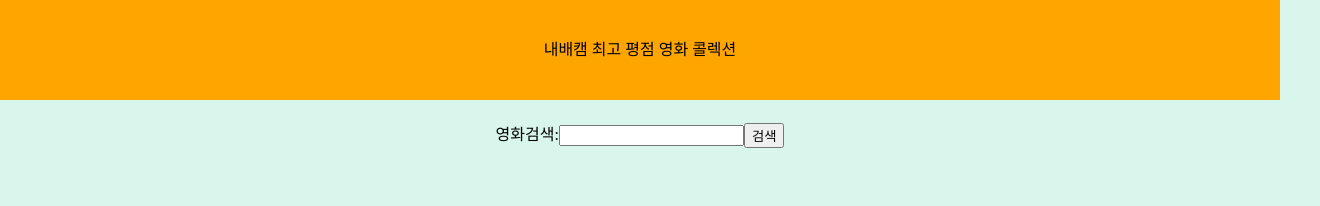
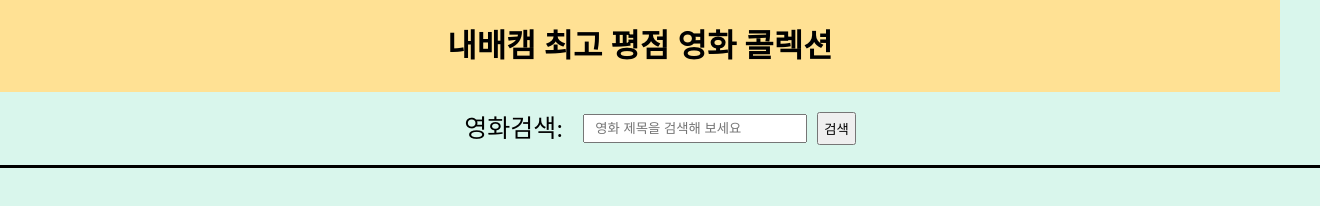
Before and after one commit to mingjeongg/personal-project, a plain HTML site: page index.html in a window 1280 px wide. Shown: the whole page, 1320 px wide, since content can reach past the window. Drawn offline with Linux system fonts and the light colour scheme; no server answers.

Commit message:
css 대강 완성

```diff
--- a/index.html
+++ b/index.html
@@ -13,9 +13,13 @@
     <header class="head">내배캠 최고 평점 영화 콜렉션</header>
 
     <form class="search">
-      영화검색:
-      <input type="text" />
-      <button>검색</button>
+      <label class="search-label"> 영화검색:</label>
+      <input
+        type="text"
+        class="search-input"
+        placeholder="영화 제목을 검색해 보세요"
+      />
+      <button class="search-button">검색</button>
     </form>
 
     <ul class="movie-list"></ul>
--- a/src/main.js
+++ b/src/main.js
@@ -60,11 +60,33 @@ fetch(
     console.log(topMovies);
   });
 
-card????????????????????????????????????????????????????????
-  .forEach(function (x) {
-    if (x.movieName.includes(searchKeyword)) {
-      card.style.display;
+// card????????????????????????????????????????????????????????
+//   .forEach(function (x) {
+//     if (x.movieName.includes(searchKeyword)) {
+//       card.style.display;
+//     }
+//   })
+
+const movieCards = document.querySelectorAll(".movie-list");
+movieCards
+  .forEach(function (card) {
+    const title = card.querySelector(",movieName").textContent.toLowerCase;
+    if (title.includes(searchKeyword)) {
+      card.style.display = "block";
+    } else {
+      card.style.display = "none";
     }
   })
 
+  // string.toLowerCase() - string을 소문자로 해서 반환
+
+  //array.includes(특정값) - 배열의 항목에 특정 값이 포함되어 있는지를 판단하여 true 또는 flase 반환
+
+  //display: none: 요소를 숨김처리, visibility: hidden과 달리 공간을 차지 하지 않고 숨김처리
+  //display-inline: 새 라인에서 시작하지 않고, 내용만큼 너비를 차지
+  //display: block: 새 라인에서 시작, 사용가능한 전체 너비(상위요소의 전체 너비) 차지
+  //display: inline-block: 새 라인에서 시작하지 않고 내용만큼 너비 차지, 근데 높이와 너비 설정 가능
+
+  //visible:  볼 수 있음 - 보일지 말지 결정
+
   .catch((err) => console.error(err));
--- a/style/style.css
+++ b/style/style.css
@@ -3,26 +3,45 @@
 }
 
 .head {
-  background-color: orange;
+  background-color: #ffe194;
   display: flex;
-
   justify-content: center;
   align-items: center;
-  height: 100px;
+  padding: 30px;
+  font-size: 2em;
+  font-weight: bold;
 }
 
 .search {
-  height: 70px;
+  width: 100%;
   display: flex;
   justify-content: center;
   align-items: center;
+  padding: 20px;
+  border-bottom: solid black;
 }
 
 .card-item {
-  background-color: rgb(222, 200, 160);
+  background-color: bisque;
   margin: 20px;
   padding: 20px;
   width: 300px;
   border-radius: 10px;
   cursor: pointer;
+  box-shadow: 0 3px 6px rgba(0, 0, 0, 0.12), 0 3px 6px rgba(0, 0, 0, 0.24);
 }
+
+.search-label {
+  font-size: 25px;
+}
+
+.search-input {
+  margin-left: 20px;
+  min-width: 200px;
+  padding: 5px 10px;
+}
+
+.search-button {
+  margin-left: 10px;
+  padding: 5px;
+}
```
